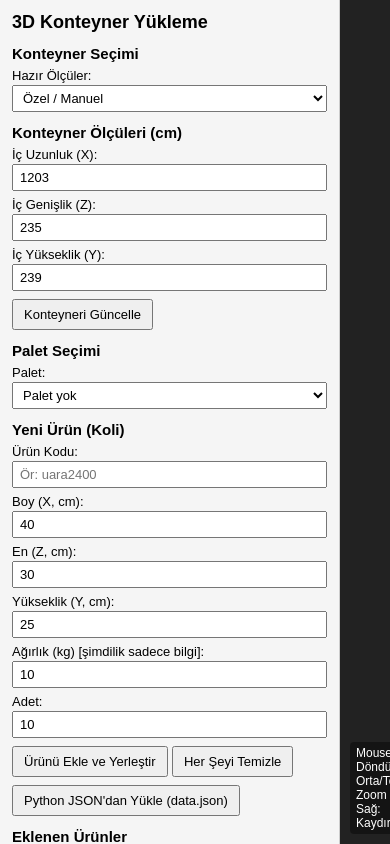
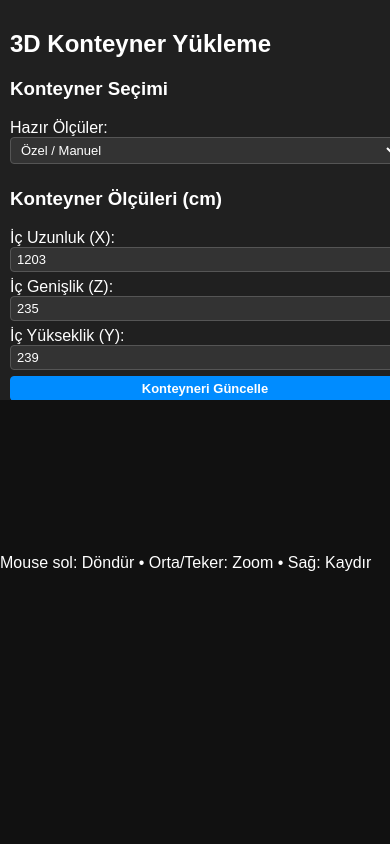
Before and after one commit to oktayerkoz/konteyner-loader, a plain HTML site: page index.html in a window 390 px wide. Shown: the top 844 px of the page. Drawn offline with nearby package versions, Linux system fonts and the light colour scheme.

Commit message:
Update index.html

```diff
--- a/index.html
+++ b/index.html
@@ -7,88 +7,97 @@
   <meta name="theme-color" content="#222222" />
   <link rel="manifest" href="manifest.json" />
  <style>
+  :root {
+    color-scheme: dark;
+  }
 
-    * {
-      box-sizing: border-box;
+  html, body {
     margin: 0;
     padding: 0;
+    height: 100%;
+    width: 100%;
+    box-sizing: border-box;
     font-family: Arial, sans-serif;
+    background: #222;
+    color: #fff;
+    overscroll-behavior: none;
   }
+
   body {
     display: flex;
     height: 100vh;
     overflow: hidden;
   }
+
   #sidebar {
-      width: 340px;
-      background: #f5f5f5;
-      border-right: 1px solid #ccc;
-      padding: 12px;
+    width: 320px;
+    max-width: 100%;
+    padding: 10px;
+    background: #202020;
+    box-shadow: 2px 0 4px rgba(0,0,0,0.5);
     overflow-y: auto;
   }
-    #sidebar h2 {
-      margin-bottom: 8px;
-      font-size: 18px;
-    }
-    #sidebar h3 {
-      margin-top: 12px;
-      font-size: 15px;
-    }
-    label {
-      display: block;
-      margin-top: 6px;
-      font-size: 13px;
-    }
-    input, select {
-      width: 100%;
-      padding: 4px 6px;
-      margin-top: 2px;
-      font-size: 13px;
-    }
-    button {
-      margin-top: 8px;
-      padding: 6px 10px;
-      font-size: 13px;
-      cursor: pointer;
-    }
-    #product-list {
-      margin-top: 6px;
-      font-size: 12px;
-      background: #fff;
-      border: 1px solid #ccc;
-      padding: 6px;
-      max-height: 150px;
-      overflow-y: auto;
-    }
-    #product-list div {
-      margin-bottom: 4px;
-    }
-    #summary {
-      margin-top: 6px;
-      font-size: 12px;
-      background: #fff;
-      border: 1px solid #ccc;
-      padding: 6px;
-    }
+
   #three-container {
     flex: 1;
     position: relative;
-      background: #222;
+    background: #111;
   }
-    #three-canvas {
+
+  input, select, button {
     width: 100%;
-      height: 100%;
-      display: block;
-    }
-    #info {
-      position: absolute;
-      bottom: 10px;
-      left: 10px;
-      color: #fff;
-      font-size: 12px;
-      background: rgba(0,0,0,0.4);
+    margin-bottom: 6px;
     padding: 4px 6px;
     border-radius: 4px;
+    border: 1px solid #555;
+    background: #333;
+    color: #fff;
+    font-size: 13px;
+  }
+
+  button {
+    cursor: pointer;
+    background: #008cff;
+    border-color: #008cff;
+    font-weight: 600;
+  }
+
+  button:hover {
+    background: #0a74d8;
+  }
+
+  .product-list {
+    font-size: 12px;
+    border-top: 1px solid #444;
+    margin-top: 8px;
+    padding-top: 4px;
+  }
+
+  .product-list-item {
+    margin-bottom: 4px;
+  }
+
+  .stats {
+    font-size: 12px;
+    margin-top: 8px;
+    border-top: 1px solid #444;
+    padding-top: 4px;
+  }
+
+  /* Mobil (telefon) görünümü için */
+  @media (max-width: 768px) {
+    body {
+      flex-direction: column;
+    }
+
+    #sidebar {
+      width: 100%;
+      max-height: 45vh;
+    }
+
+    #three-container {
+      height: 55vh;
+    }
   }
   </style>
 </head>
```
Lines whose indentation alone changed are shown as unchanged.
